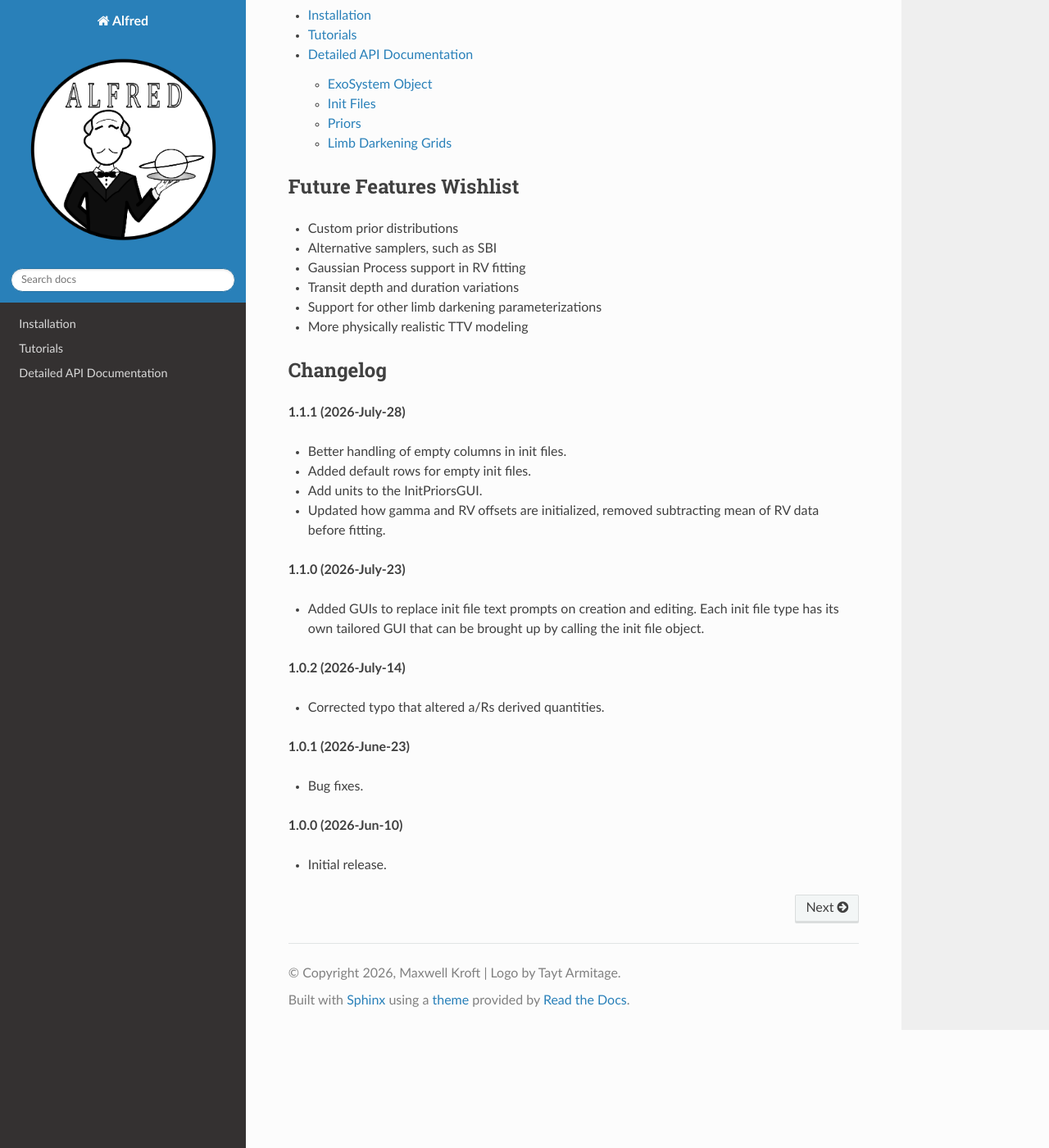
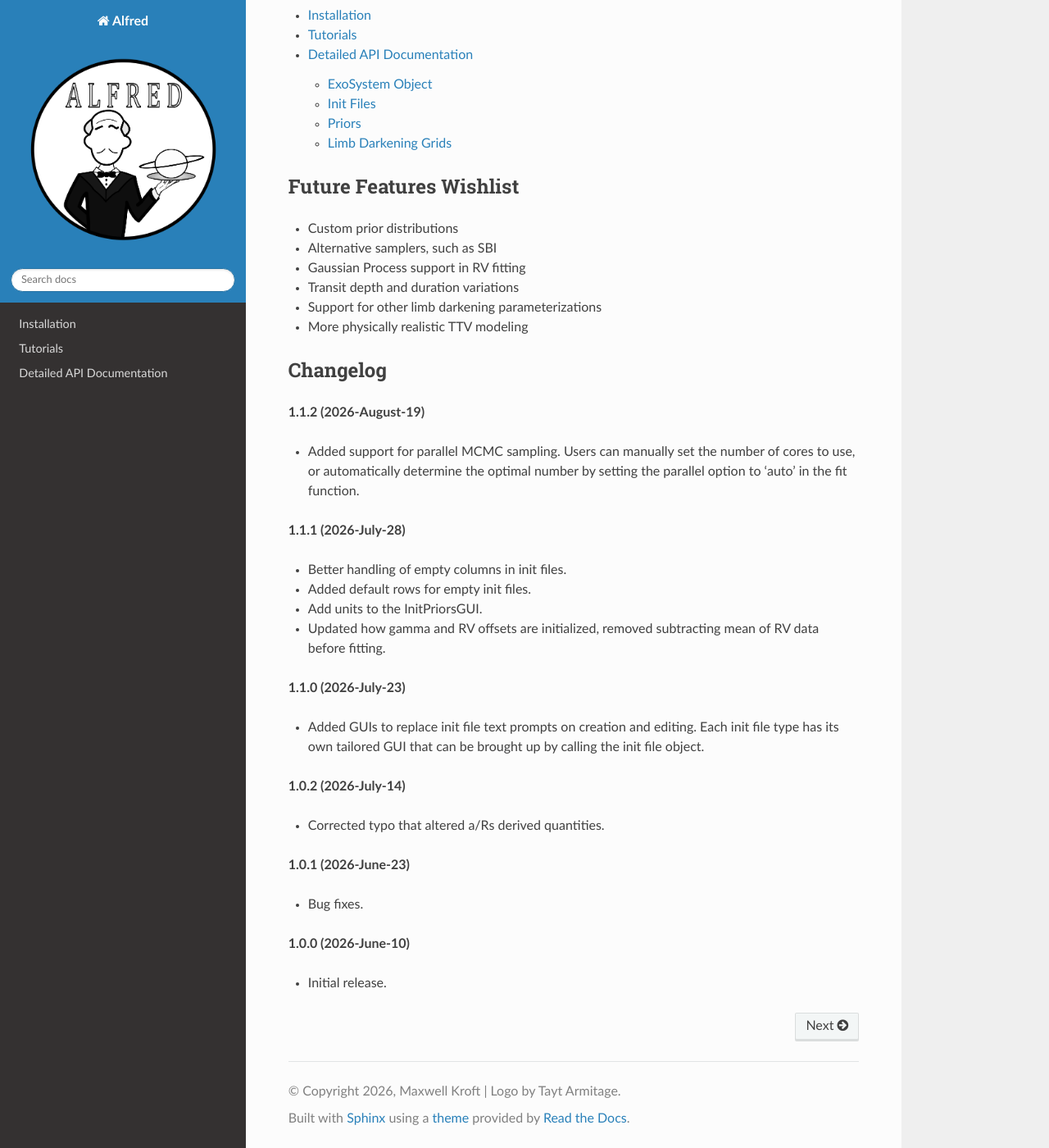
Before and after one commit to maxkroft/Alfred, a Sphinx documentation site: the page built from docs/index.rst, in a window 1280 px wide and 1400 px high, scrolled down 872 px. Shown: the whole window at 82% size. Built offline with Sphinx 7.4.7 and the Read the Docs theme 3.1.0, drawn with Linux system fonts in a browser that asks for light colours; pages that are not in the unit, such as notebooks, are missing from menus.

Commit message:
updated changelog on docs for 1.1.2

```diff
--- a/docs/index.rst
+++ b/docs/index.rst
@@ -61,6 +61,10 @@ Future Features Wishlist
 Changelog
 +++++++++
 
+**1.1.2 (2026-August-19)**
+
+* Added support for parallel MCMC sampling. Users can manually set the number of cores to use, or automatically determine the optimal number by setting the parallel option to 'auto' in the fit function.
+
 **1.1.1 (2026-July-28)**
 
 * Better handling of empty columns in init files.
@@ -80,6 +84,6 @@ Changelog
 
 * Bug fixes.
 
-**1.0.0 (2026-Jun-10)**
+**1.0.0 (2026-June-10)**
 
 * Initial release.
```
